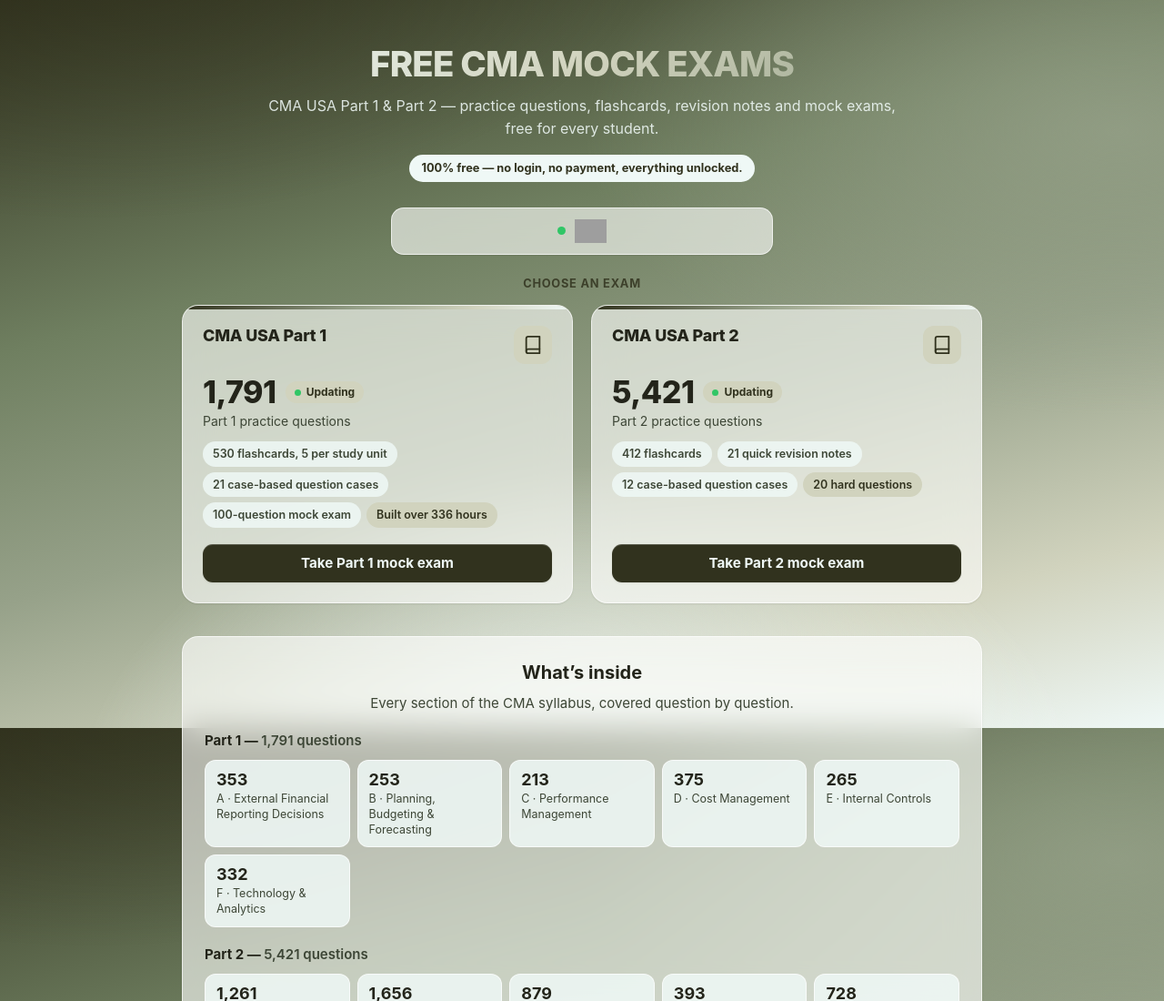
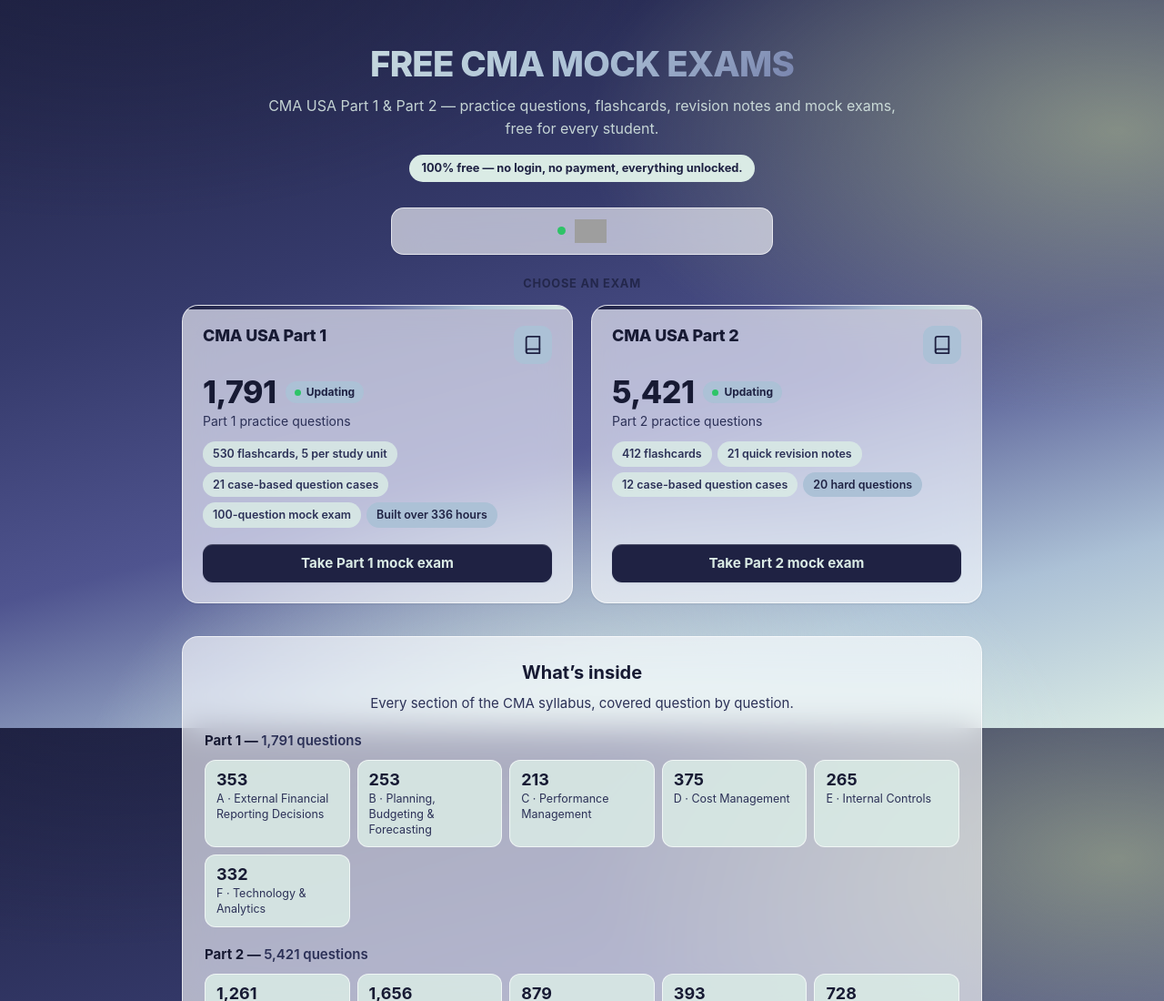
Before and after one commit to ajmlbits-in/free-cma-usa-mock-exam, a plain HTML site: page index.html in a window 1280 px wide. Shown: the top 1100 px of the page at 91% size. Drawn offline with Linux system fonts and the light colour scheme; grey boxes are pictures that could not be loaded.

Commit message:
Landing redesign: blue Dopely palette + detail sections

```diff
--- a/index.html
+++ b/index.html
@@ -7,54 +7,54 @@
 <style>
   * { margin: 0; padding: 0; box-sizing: border-box; }
   :root {
-    /* Palette: Pine Tree #31321E, Khaki Green #96A189, Macaroon Green #D1D3BE, Misty #EFF8F6 */
-    --pine: #31321e;
-    --pine-deep: #23241a;
-    --khaki: #96a189;
-    --macaroon: #d1d3be;
-    --misty: #eff8f6;
-    --ink: #23241a;
-    --ink-2: #3d4636;
-    --muted: #4a5240;
-    --bg: #d1d3be;
+    /* Palette (Dopely 476): #1F2243, #4F548F, #ACC1D6, #DAEBE5 */
+    --pine: #1f2243;
+    --pine-deep: #171a33;
+    --khaki: #4f548f;
+    --macaroon: #acc1d6;
+    --misty: #daebe5;
+    --ink: #171a33;
+    --ink-2: #2c3157;
+    --muted: #3a4066;
+    --bg: #acc1d6;
     --surface: rgba(255, 255, 255, 0.62);
-    --surface-2: rgba(239, 248, 246, 0.66);
-    --surface-3: rgba(239, 248, 246, 0.85);
+    --surface-2: rgba(218, 235, 229, 0.66);
+    --surface-3: rgba(218, 235, 229, 0.85);
     --border: rgba(255, 255, 255, 0.65);
-    --border-strong: rgba(49, 50, 30, 0.25);
-    --text: #23241a;
-    --text-2: #3d4636;
-    --primary: #31321e;
-    --primary-600: #23241a;
-    --primary-soft: #d1d3be;
-    --primary-ink: #eff8f6;
-    --grad: linear-gradient(135deg, #31321e 0%, #6f7f60 50%, #96a189 100%);
-    --grad-4: linear-gradient(90deg, #31321e 0%, #96a189 45%, #d1d3be 75%, #eff8f6 100%);
-    --donate: #31321e;
-    --donate-hover: #23241a;
-    --shadow-sm: 0 1px 2px rgba(35, 36, 26, 0.10);
-    --shadow-md: 0 6px 18px rgba(35, 36, 26, 0.12);
-    --shadow-lg: 0 18px 44px rgba(35, 36, 26, 0.20);
-    --ring: 0 0 0 3px rgba(49, 50, 30, 0.35);
+    --border-strong: rgba(31, 34, 67, 0.25);
+    --text: #171a33;
+    --text-2: #2c3157;
+    --primary: #1f2243;
+    --primary-600: #171a33;
+    --primary-soft: #acc1d6;
+    --primary-ink: #daebe5;
+    --grad: linear-gradient(135deg, #1f2243 0%, #353a6b 50%, #4f548f 100%);
+    --grad-4: linear-gradient(90deg, #1f2243 0%, #4f548f 45%, #acc1d6 75%, #daebe5 100%);
+    --donate: #1f2243;
+    --donate-hover: #171a33;
+    --shadow-sm: 0 1px 2px rgba(23, 26, 51, 0.10);
+    --shadow-md: 0 6px 18px rgba(23, 26, 51, 0.12);
+    --shadow-lg: 0 18px 44px rgba(23, 26, 51, 0.20);
+    --ring: 0 0 0 3px rgba(31, 34, 67, 0.35);
     --glass-blur: blur(18px) saturate(1.25);
   }
   @media (prefers-color-scheme: dark) {
     :root {
-      --bg: #31321e;
-      --surface: rgba(22, 26, 16, 0.58);
-      --surface-2: rgba(28, 34, 20, 0.62);
-      --surface-3: rgba(49, 50, 30, 0.55);
-      --border: rgba(239, 248, 246, 0.22);
-      --border-strong: rgba(239, 248, 246, 0.35);
-      --text: #eff8f6;
-      --text-2: #d1d3be;
-      --primary: #d1d3be;
-      --primary-600: #eff8f6;
+      --bg: #1f2243;
+      --surface: rgba(20, 24, 48, 0.58);
+      --surface-2: rgba(25, 30, 58, 0.62);
+      --surface-3: rgba(31, 34, 67, 0.55);
+      --border: rgba(218, 235, 229, 0.22);
+      --border-strong: rgba(218, 235, 229, 0.35);
+      --text: #daebe5;
+      --text-2: #acc1d6;
+      --primary: #acc1d6;
+      --primary-600: #daebe5;
       --primary-soft: rgba(209, 211, 190, 0.18);
-      --primary-ink: #31321e;
-      --grad: linear-gradient(135deg, #eff8f6 0%, #d1d3be 50%, #96a189 100%);
-      --donate: #d1d3be;
-      --donate-hover: #eff8f6;
+      --primary-ink: #1f2243;
+      --grad: linear-gradient(135deg, #daebe5 0%, #acc1d6 50%, #4f548f 100%);
+      --donate: #acc1d6;
+      --donate-hover: #daebe5;
       --shadow-sm: 0 1px 2px rgba(0, 0, 0, 0.4);
       --shadow-md: 0 8px 22px rgba(0, 0, 0, 0.45);
       --shadow-lg: 0 20px 50px rgba(0, 0, 0, 0.6);
@@ -66,10 +66,10 @@
     font-family: Inter, system-ui, -apple-system, "Segoe UI", Roboto, Arial, sans-serif;
     color: var(--text);
     background:
-      radial-gradient(1000px 520px at 8% -10%, rgba(49, 50, 30, 0.55), transparent 62%),
+      radial-gradient(1000px 520px at 8% -10%, rgba(31, 34, 67, 0.55), transparent 62%),
       radial-gradient(900px 480px at 96% 18%, rgba(150, 161, 137, 0.8), transparent 65%),
-      radial-gradient(900px 620px at 50% 112%, rgba(239, 248, 246, 0.95), transparent 62%),
-      linear-gradient(165deg, #31321e 0%, #6f7f60 34%, #96a189 58%, #d1d3be 82%, #eff8f6 100%);
+      radial-gradient(900px 620px at 50% 112%, rgba(218, 235, 229, 0.95), transparent 62%),
+      linear-gradient(165deg, #1f2243 0%, #353a6b 34%, #4f548f 58%, #acc1d6 82%, #daebe5 100%);
     background-attachment: fixed;
     min-height: 100vh;
     line-height: 1.55;
@@ -85,21 +85,21 @@
   h1 {
     font-size: clamp(1.9rem, 1.4rem + 2vw, 2.4rem);
     line-height: 1.15; letter-spacing: -0.02em; font-weight: 800;
-    background: linear-gradient(135deg, #eff8f6 0%, #d1d3be 50%, #96a189 100%);
+    background: linear-gradient(135deg, #daebe5 0%, #acc1d6 50%, #4f548f 100%);
     -webkit-background-clip: text; background-clip: text;
     -webkit-text-fill-color: transparent; color: transparent;
   }
-  .tagline { color: rgba(239, 248, 246, 0.88); margin: 12px auto 0; font-size: 16px; max-width: 70ch; }
+  .tagline { color: rgba(218, 235, 229, 0.88); margin: 12px auto 0; font-size: 16px; max-width: 70ch; }
   .free-line {
     display: inline-flex; align-items: center; gap: 6px; margin-top: 16px;
     font-size: 0.8rem; font-weight: 700;
-    color: #31321e; background: #eff8f6;
+    color: #1f2243; background: #daebe5;
     border-radius: 999px; padding: 5px 13px;
   }
 
   /* Choose an exam */
   .picker-label {
-    font-size: 0.8rem; font-weight: 700; color: rgba(49, 50, 30, 0.85);
+    font-size: 0.8rem; font-weight: 700; color: rgba(31, 34, 67, 0.85);
     text-transform: uppercase; letter-spacing: 0.06em;
     text-align: center; margin-bottom: 14px;
   }
@@ -236,19 +236,19 @@
   .support-links { margin-top: 16px; font-size: 14.5px; }
   .support-links a { color: var(--donate); font-weight: 700; text-decoration: none; }
   .contact { text-align: center; }
-  .contact h2 { color: #31321e; }
-  .contact p { color: #3d4636; font-size: 15px; }
-  .contact a { color: #31321e; font-weight: 700; text-decoration: none; }
+  .contact h2 { color: #1f2243; }
+  .contact p { color: #2c3157; font-size: 15px; }
+  .contact a { color: #1f2243; font-weight: 700; text-decoration: none; }
   .sources {
     margin-top: 36px; text-align: center;
-    color: #3d4636; font-size: 14.5px;
+    color: #2c3157; font-size: 14.5px;
     max-width: 560px; margin-left: auto; margin-right: auto;
   }
   footer {
     margin-top: 40px; text-align: center;
-    color: #3d4636; font-size: 13.5px; line-height: 1.7;
+    color: #2c3157; font-size: 13.5px; line-height: 1.7;
   }
-  footer b { color: #31321e; }
+  footer b { color: #1f2243; }
   .visits { margin-top: 12px; }
   .visits img { vertical-align: middle; }
   .visitors-card {
@@ -281,7 +281,7 @@
 
   <div class="visitors-card">
     <span class="dot" aria-hidden="true"></span>
-    <img src="https://visitor-badge.laobi.icu/badge?page_id=ajmlbits-in.github.io.free-cma-usa-mock-exam&amp;left_color=%23007558&amp;right_color=%23007558" alt="Total visitors">
+    <img src="https://visitor-badge.laobi.icu/badge?page_id=ajmlbits-in.github.io.free-cma-usa-mock-exam&amp;left_color=%231F2243&amp;right_color=%231F2243" alt="Total visitors">
   </div>
 
   <p class="picker-label">Choose an exam</p>
```
